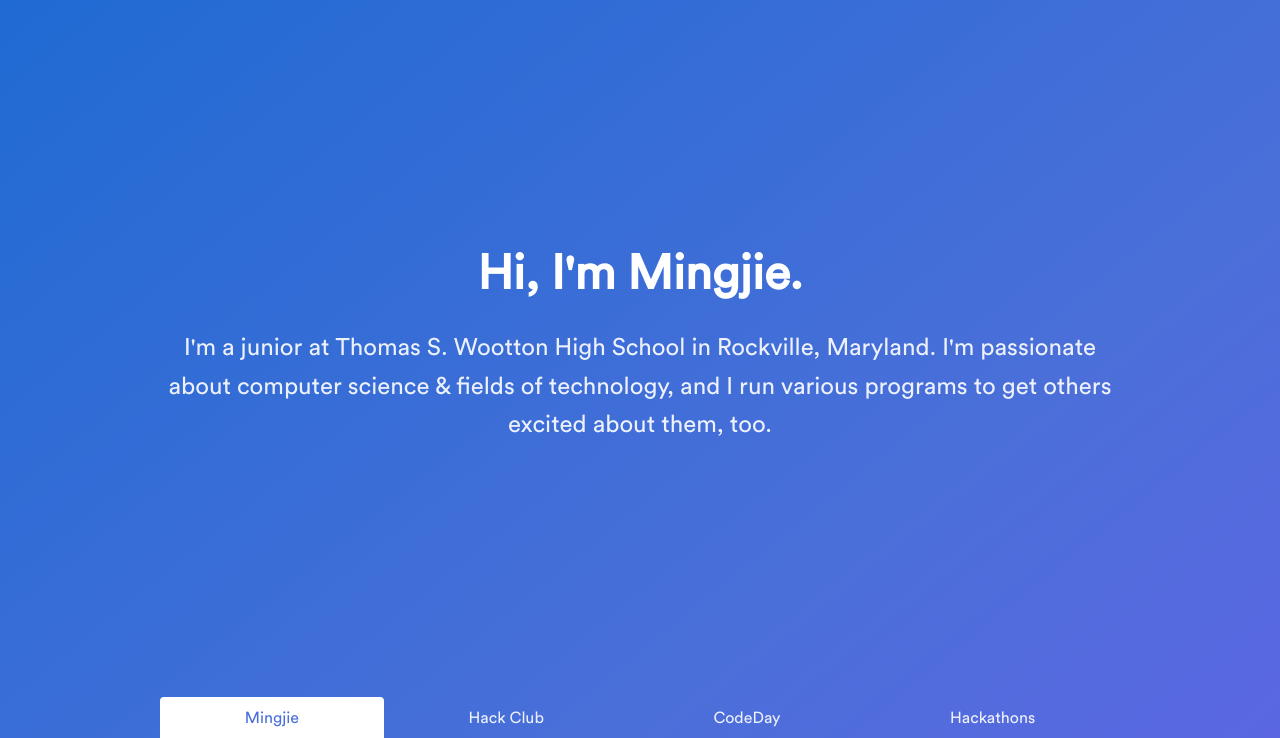
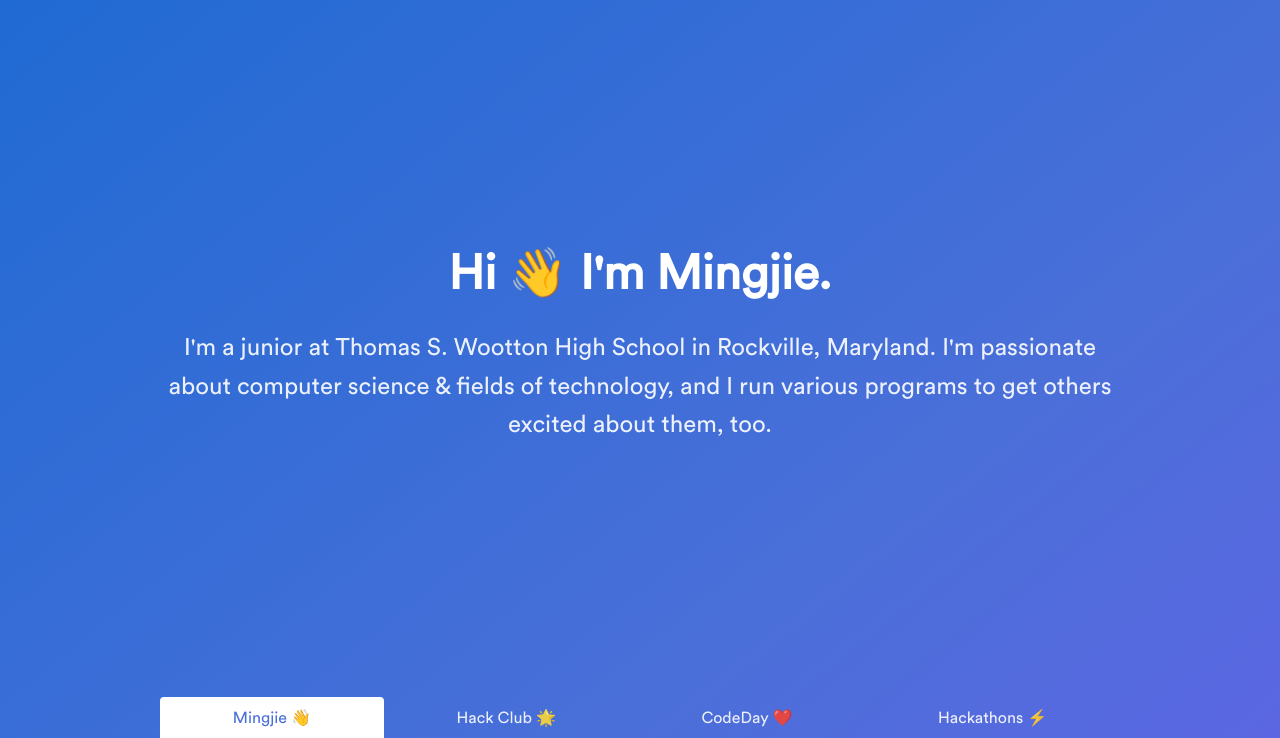
Before and after one commit to Toba-O/mingjie, a website: page src/static/index.html in a window 1280 px wide. Shown: the part 62-800 px from the top of the page. Drawn offline with nearby package versions, Linux system fonts and the light colour scheme; files that its build step writes are made by us from their sources.

Commit message:
Increase use of emojis

```diff
--- a/src/static/index.html
+++ b/src/static/index.html
@@ -32,9 +32,9 @@
 			</header>
 		</div>
 
-		<div class="hero-body has-text-centered">
+		<div id="mingjie" class="hero-body has-text-centered">
 			<div class="container">
-				<h1 class="title main-title is-spaced" data-aos="fade-up" data-aos-duration="1000">Hi, I'm Mingjie.</h1>
+				<h1 class="title main-title is-spaced" data-aos="fade-up" data-aos-duration="1000">Hi 👋 I'm Mingjie.</h1>
 				<p class="subtitle main-subtitle" data-aos="fade-up" data-aos-delay="500" data-aos-duration="1000">
 					I'm a junior at Thomas S. Wootton High School in Rockville, Maryland. I'm passionate about computer science &
 					fields of technology, and I run various programs to get others excited about them, too.</p>
@@ -46,10 +46,10 @@
 			<nav class="tabs is-boxed is-fullwidth">
 				<div class="container">
 					<ul>
-						<li class="is-active"><a>Mingjie</a></li>
-						<li><a href="#hackclub">Hack Club</a></li>
-						<li><a href="#codeday">CodeDay</a></li>
-						<li><a href="#hackathons">Hackathons</a></li>
+						<li class="is-active"><a href="#mingjie">Mingjie 👋</a></li>
+						<li><a href="#hackclub">Hack Club 🌟</a></li>
+						<li><a href="#codeday">CodeDay ❤️</a></li>
+						<li><a href="#hackathons">Hackathons ⚡️</a></li>
 						<!-- <li><a>Other</a></li>
 						<li><a>Contact</a></li> -->
 					</ul>
```
